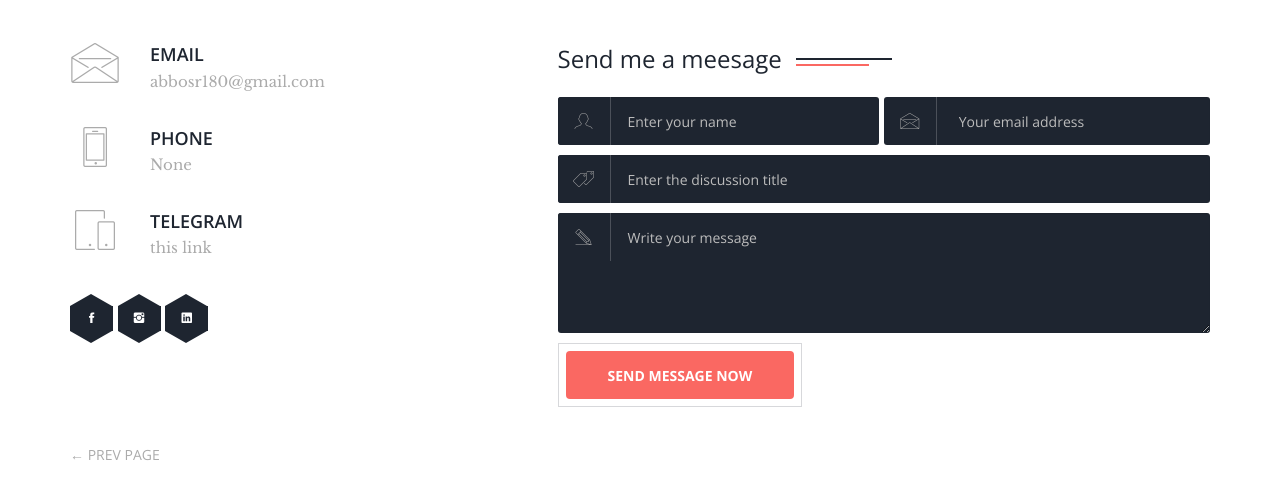
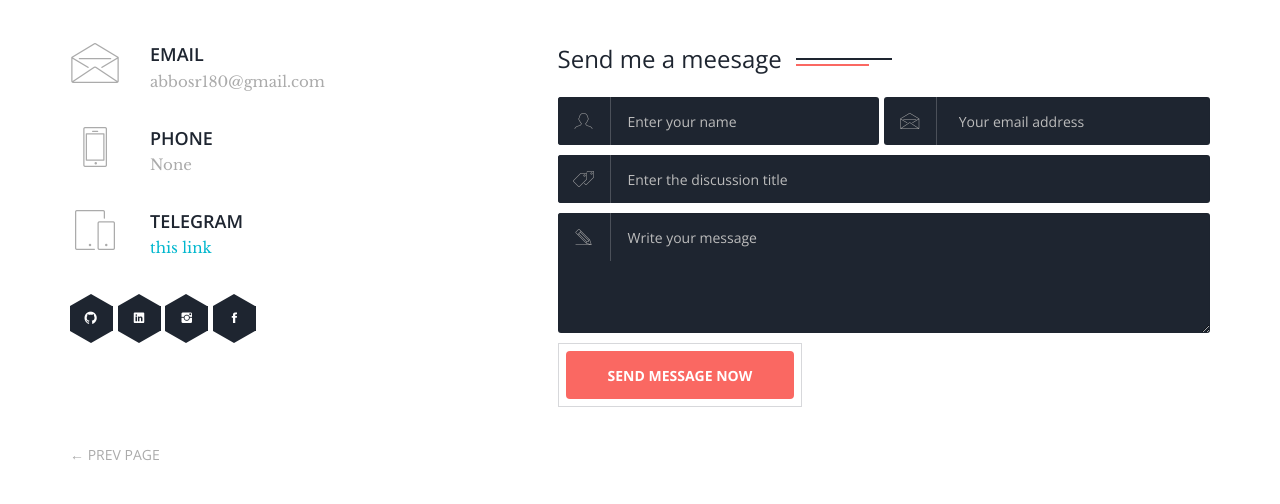
Before and after one commit to abbos-rasulov/My-portfolio-website, a Django app: page /contact/ in a window 1280 px wide. Shown: the part 296-800 px from the top of the page. Run offline with Django 4.2, Linux system fonts and the light colour scheme; some libraries are stand-ins or nearby versions; some web fonts are replaced.

Commit message:
Added some updates

```diff
--- a/portfolio/templates/about.html
+++ b/portfolio/templates/about.html
@@ -57,12 +57,11 @@
           </div> <!-- /.col -->
         </div> <!-- /.row -->
       </div> <!-- /.container -->
-        <a href="{% static 'resume.pdf' %}"></a>
-        <a href="{% static 'resume.pdf' %}" download>Download Resume</a>
       <nav class="page-nav clear">
   <div class="container">
     <div class="flex flex-middle space-between">
       <span class="prev-page"><a href="{% url 'welcome' %}" class="link">&larr; Prev Page</a></span>
+         <p style="color: #02b7ce" > <a href="{% static "Abbos Rasulov's Resume.pdf" %}" download>Download Resume</a></p>
       <span class="next-page"><a href="{% url 'services' %}" class="link">Next Page &rarr;</a></span>
     </div>
   </div>
--- a/portfolio/templates/contact.html
+++ b/portfolio/templates/contact.html
@@ -53,7 +53,7 @@
                   </div>
                   <div class="media-body">
                     <h4>Telegram</h4>
-                    <p><a href="https://t.me/theAbbosRasulov">this link</a></p>
+                    <p style="color: #02b7ce" > <a href="https://t.me/theAbbosRasulov">this link</a></p>
                   </div>
                 </div>
               </div>
@@ -62,23 +62,19 @@
               <ul class="contact-social">
                 <li>
                   <span class="contact-social-hex"></span>
-                  <a href="https://www.facebook.com/profile.php?id=100083361593238"><i class="tf-ion-social-facebook"></i></a>
+                    <a href="https://github.com/abbos-rasulov"><i class="tf-ion-social-github"></i></a>
                 </li>
-{#                <li>#}
-{#                  <span class="contact-social-hex"></span>#}
-{#                  <a href="https://twitter.com/"><i class="tf-ion-social-twitter"></i></a>#}
-{#                </li>#}
-{#                <li>#}
-{#                  <span class="contact-social-hex"></span>#}
-{#                  <a href="https://google.com/"><i class="tf-ion-social-google"></i></a>#}
-{#                </li>#}
+                <li>
+                  <span class="contact-social-hex"></span>
+                   <a href="https://www.linkedin.com/in/abbos-rasulov/"><i class="tf-ion-social-linkedin"></i></a>
+                </li>
                 <li>
                   <span class="contact-social-hex"></span>
                   <a href="https://www.instagram.com/abbos__rasulov/"><i class="tf-ion-social-instagram"></i></a>
                 </li>
                   <li>
                   <span class="contact-social-hex"></span>
-                  <a href="https://www.linkedin.com/in/abbos-rasulov/"><i class="tf-ion-social-linkedin"></i></a>
+                 <a href="https://www.facebook.com/profile.php?id=100083361593238"><i class="tf-ion-social-facebook"></i></a>
                 </li>
               </ul>
             </div>
```
Also changed, not shown: 2 other files.
